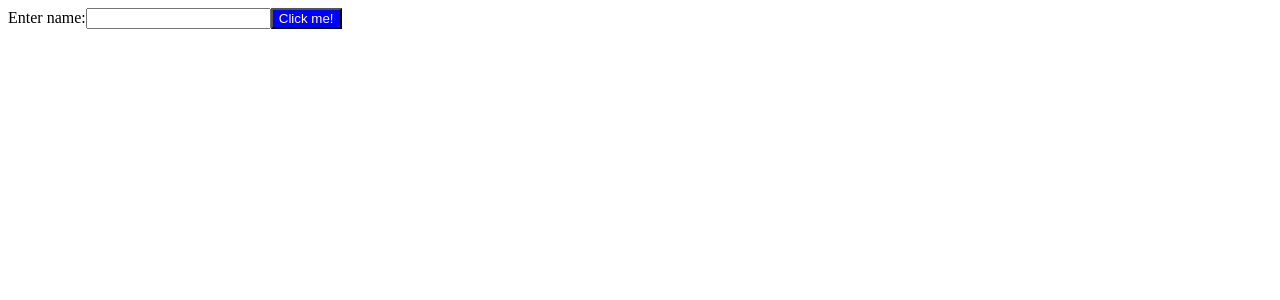
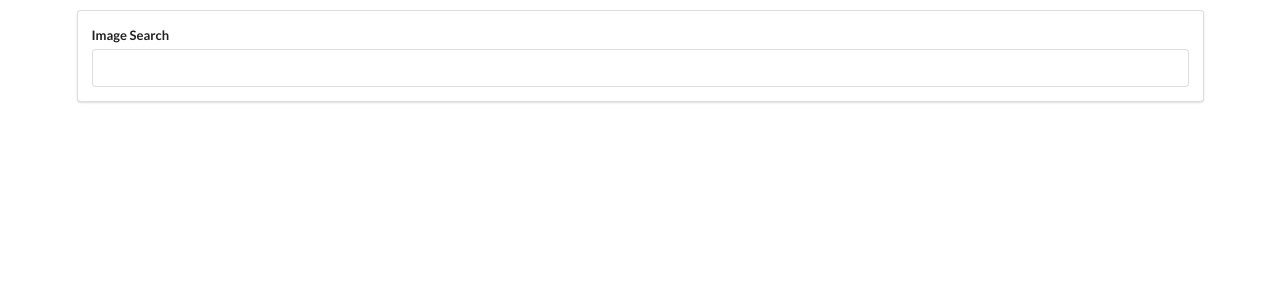
Before and after one commit to rmazzine/ReactReduxTutorial, a React (Create React App) app: page / in a window 1280 px wide. Shown: the top 300 px of the page. Built offline with nearby package versions, Linux system fonts and the light colour scheme.

Commit message:
Simple event handlers

```diff
--- a/public/index.html
+++ b/public/index.html
@@ -1,14 +1,15 @@
 <!DOCTYPE html>
 <html lang="en">
+
 <head>
   <meta charset="utf-8" />
   <link rel="icon" href="%PUBLIC_URL%/favicon.ico" />
   <meta name="viewport" content="width=device-width, initial-scale=1" />
+  <link rel="stylesheet" href="https://cdnjs.cloudflare.com/ajax/libs/semantic-ui/2.4.1/semantic.min.css"
+    integrity="sha512-8bHTC73gkZ7rZ7vpqUQThUDhqcNFyYi2xgDgPDHc+GXVGHXq+xPjynxIopALmOPqzo9JZj0k6OqqewdGO3EsrQ=="
+    crossorigin="anonymous" />
   <meta name="theme-color" content="#000000" />
-    <meta
-      name="description"
-      content="Web site created using create-react-app"
-    />
+  <meta name="description" content="Web site created using create-react-app" />
   <link rel="apple-touch-icon" href="%PUBLIC_URL%/logo192.png" />
   <!--
       manifest.json provides metadata used when your web app is installed on a
@@ -26,6 +27,7 @@
     -->
   <title>React App</title>
 </head>
+
 <body>
   <noscript>You need to enable JavaScript to run this app.</noscript>
   <div id="root"></div>
@@ -40,4 +42,5 @@
       To create a production bundle, use `npm run build` or `yarn build`.
     -->
 </body>
+
 </html>
--- /dev/null
+++ b/src/components/App.js
@@ -0,0 +1,13 @@
+import React from 'react';
+
+import SearchBar from './SearchBar';
+
+const App = () => {
+  return (
+    <div className="ui container" style={{ marginTop: '10px' }}>
+      <SearchBar />
+    </div>
+  );
+};
+
+export default App;
--- /dev/null
+++ b/src/components/SearchBar.js
@@ -0,0 +1,24 @@
+import React from 'react';
+
+class SearchBar extends React.Component {
+  // Name pattern on/handle FIELD EVENT
+  onInputChange(event) {
+    console.log(event.target.value);
+  }
+
+  render() {
+    return (
+      <div className="ui segment">
+        <form className="ui form">
+          <div className="field">
+            <label>Image Search</label>
+            {/* The parentesis off will call the function every time the event onChange is called */}
+            <input type="text" onChange={this.onInputChange} />
+          </div>
+        </form>
+      </div>
+    );
+  }
+}
+
+export default SearchBar;
--- a/src/index.js
+++ b/src/index.js
@@ -2,19 +2,7 @@
 import React from 'react';
 import ReactDOM from 'react-dom';
 
-// Create a react component
-const App = () => {
-  const buttonText = 'Click me!';
-  return (
-    <div>
-      <label className="label" htmlFor="name">
-        Enter name:
-      </label>
-      <input id="name" type="text" />
-      <button style={{ backgroundColor: 'blue', color: 'white' }}>{buttonText}</button>
-    </div>
-  );
-};
+import App from './components/App';
 
 // Take the react component and show it on the screen
 ReactDOM.render(<App />, document.querySelector('#root'));
```
Lines whose indentation alone changed are shown as unchanged.
